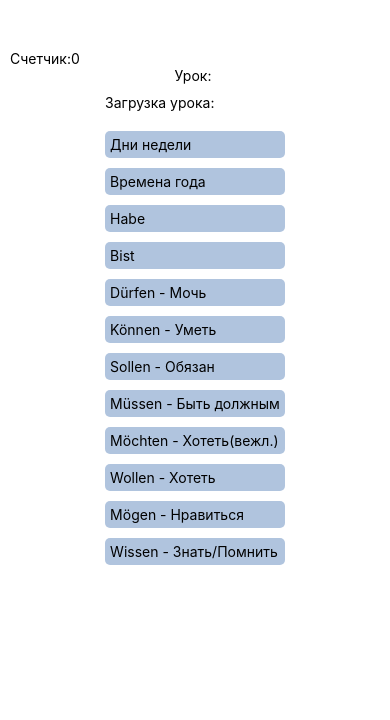
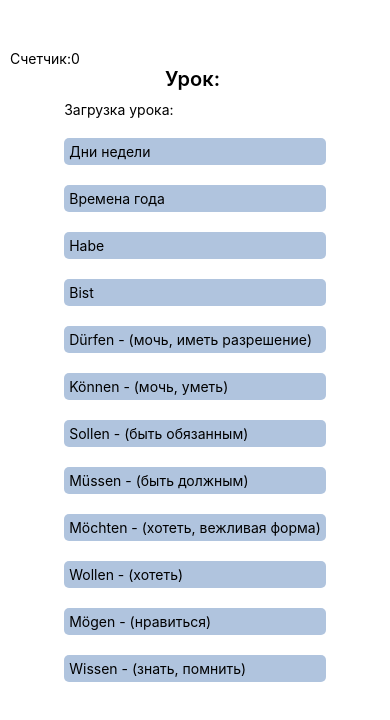
Before and after one commit to maxtish/Wochentage-App, a React Native app: screen / in a window 390 px wide. Shown: the top 720 px of the page. Built offline with nearby package versions, Linux system fonts and the light colour scheme.

Commit message:
fix time and style

```diff
--- a/constants.ts
+++ b/constants.ts
@@ -44,42 +44,42 @@ export const allData: TData[] = [
     de: ["bin", "bist", "ist", "sind", "seid", "sind"],
   },
   {
-    name: "Dürfen - Мочь",
+    name: "Dürfen - (мочь, иметь разрешение)",
     rus: ["Ich", "Du", "Er/Sie/Es", "Wir", "Ihr", "Sie"],
     de: ["darf", "darfst", "darf", "dürfen", "dürft", "dürfen"],
   },
   {
-    name: "Können - Уметь",
+    name: "Können - (мочь, уметь)",
     rus: ["Ich", "Du", "Er/Sie/Es", "Wir", "Ihr", "Sie"],
     de: ["kann", "kannst", "kann", "können", "könnt", "können"],
   },
   {
-    name: "Sollen - Обязан",
+    name: "Sollen - (быть обязанным)",
     rus: ["Ich", "Du", "Er/Sie/Es", "Wir", "Ihr", "Sie"],
     de: ["soll", "sollst", "soll", "sollen", "sollt", "sollen"],
   },
   {
-    name: "Müssen - Быть должным",
+    name: "Müssen - (быть должным)",
     rus: ["Ich", "Du", "Er/Sie/Es", "Wir", "Ihr", "Sie"],
     de: ["muss", "musst", "muss", "müssen", "müsst", "müssen"],
   },
   {
-    name: "Möchten - Хотеть(вежл.)",
+    name: "Möchten - (хотеть, вежливая форма)",
     rus: ["Ich", "Du", "Er/Sie/Es", "Wir", "Ihr", "Sie"],
     de: ["möchte", "möchtest", "möchte", "möchten", "möchtet", "möchten"],
   },
   {
-    name: "Wollen - Хотеть",
+    name: "Wollen - (хотеть)",
     rus: ["Ich", "Du", "Er/Sie/Es", "Wir", "Ihr", "Sie"],
     de: ["will", "willst", "will", "wollen", "wollt", "wollen"],
   },
   {
-    name: "Mögen - Нравиться",
+    name: "Mögen - (нравиться)",
     rus: ["Ich", "Du", "Er/Sie/Es", "Wir", "Ihr", "Sie"],
     de: ["mag", "magst", "mag", "mögen", "mögt", "mögen"],
   },
   {
-    name: "Wissen - Знать/Помнить",
+    name: "Wissen - (знать, помнить)",
     rus: ["Ich", "Du", "Er/Sie/Es", "Wir", "Ihr", "Sie"],
     de: ["weiß", "weißt", "weiß", "wissen", "wisst", "wissen"],
   },
--- a/src/components/MainApp.tsx
+++ b/src/components/MainApp.tsx
@@ -101,7 +101,7 @@ const App: React.FC = () => {
         setColorButtons({});
         dispatch(increment());
         dispatch(updateButtons(shuffleButtons(stateButton)));
-      }, 2000);
+      }, 700);
     } else {
       // НЕ УГАДАЛ
       console.log("NO");
@@ -119,16 +119,27 @@ const App: React.FC = () => {
     dispatch(resetCount());
   };
   // уроки
-  const renderItemLesson = ({ item }: { item: TData }) => (
-    <Pressable
-      style={styles.lessonButton}
+
+  interface ILessonButtonProps {
+    onPress: () => void;
+    text: string;
+  }
+
+  const LessonButton: React.FC<ILessonButtonProps> = ({ onPress, text }) => {
+    return (
+      <Pressable style={styles.lessonButton} onPress={onPress}>
+        <Text>{text}</Text>
+      </Pressable>
+    );
+  };
+
+  const lessonButtons = allData.map((item: TData, index: number) => (
+    <LessonButton
+      key={index}
+      text={item.name}
       onPress={() => dispatch(initData(item))}
-    >
-      <Text>{item.name}</Text>
-    </Pressable>
-  );
-  // отступы между кнопками
-  const renderSeparator = () => <View style={styles.separator} />;
+    />
+  ));
 
   return (
     <View style={styles.container}>
@@ -147,12 +158,7 @@ const App: React.FC = () => {
       {Object.keys(stateBaza).length === 0 ? (
         <ScrollView>
           <Text style={styles.textLoadLesson}>Загрузка урока: </Text>
-          <FlatList
-            data={allData}
-            renderItem={renderItemLesson}
-            keyExtractor={(item) => item.name}
-            ItemSeparatorComponent={renderSeparator}
-          />
+          <View style={styles.gapLesson}>{lessonButtons}</View>
         </ScrollView>
       ) : (
         <View style={styles.wrapperMain}>
@@ -204,6 +210,8 @@ const styles = StyleSheet.create({
 
   headerLesson: {
     textAlign: "center",
+    fontSize: 20,
+    fontWeight: "600",
   },
   closeButton: {
     backgroundColor: "#FF6347",
@@ -216,8 +224,8 @@ const styles = StyleSheet.create({
   textLoadLesson: {
     marginBottom: 20,
   },
-  separator: {
-    height: 10,
+  gapLesson: {
+    gap: 20,
   },
   lessonButton: {
     padding: 5,
```
